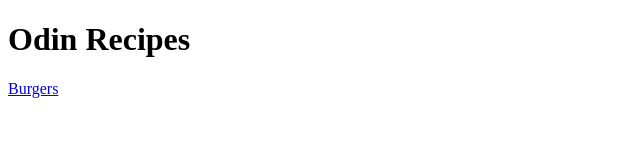
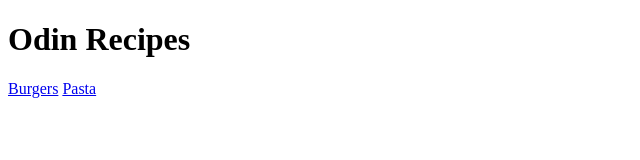
Before and after one commit to tonichencs/Odin_recipes, a plain HTML site: page index.html in a window 1280 px wide. Shown: the full height of the page, 0-640 px from the left. Drawn offline with Linux system fonts and the light colour scheme.

Commit message:
Update main site to include pasta recipe

```diff
--- a/index.html
+++ b/index.html
@@ -8,5 +8,6 @@
     <body>
         <h1>Odin Recipes</h1>
         <a href="./recipes/burger.html">Burgers</a>
+        <a href="./recipes/pasta.html">Pasta</a>
     </body>
 </html>
```
